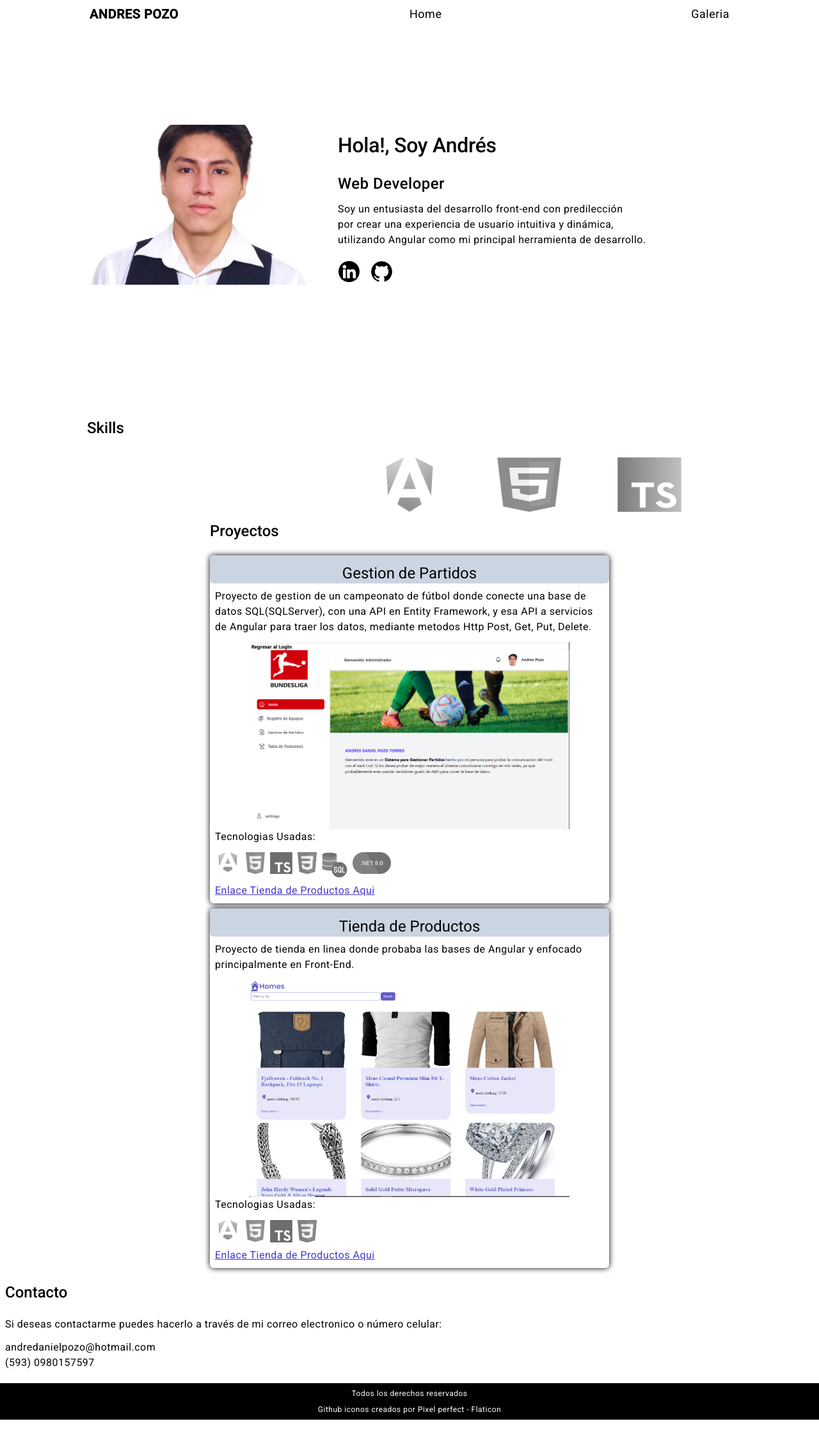
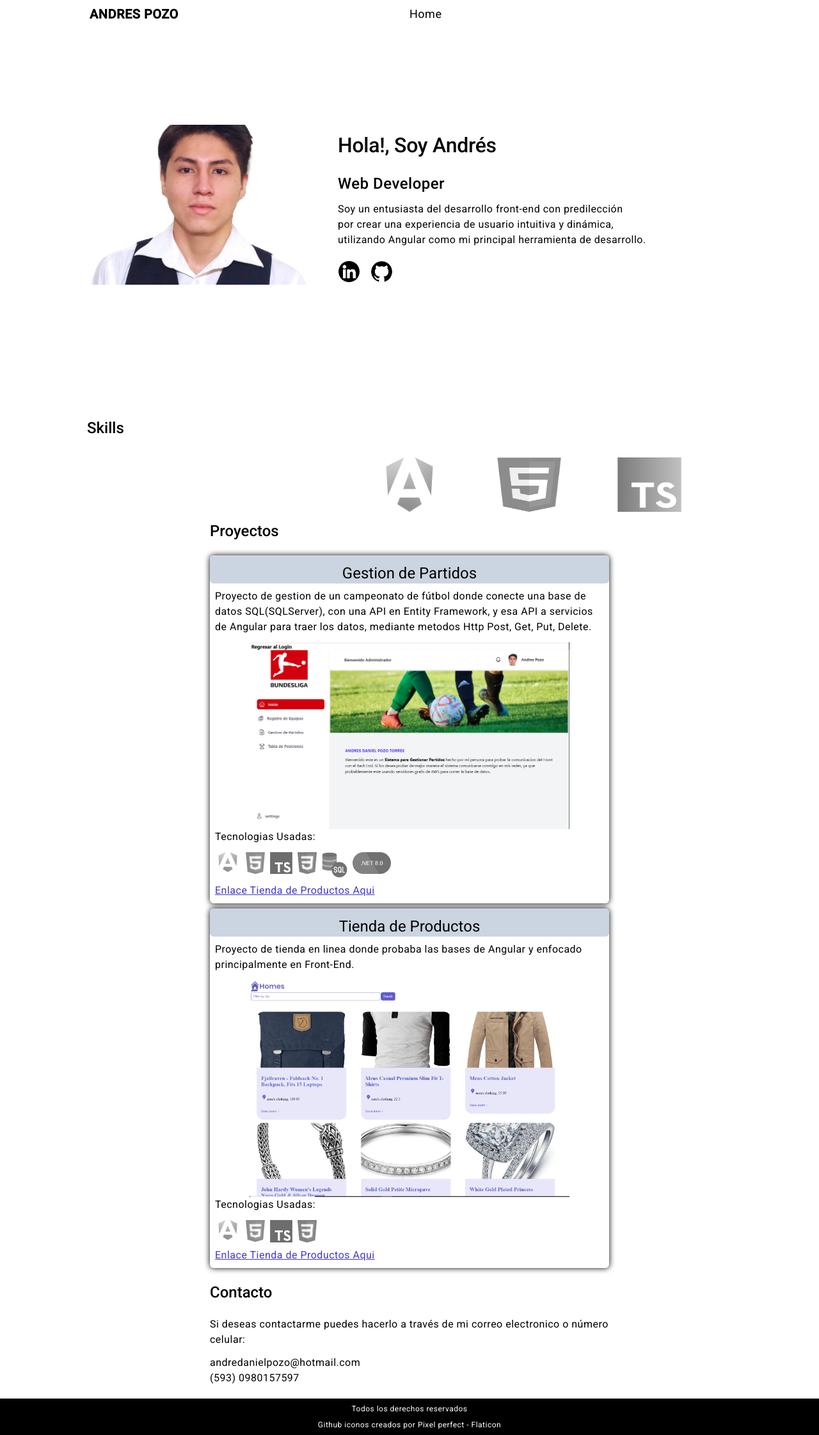
Before and after one commit to ArpionX/Angular19, an Angular app: page /futuro in a window 1280 px wide. Shown: the whole page at 64% size. Before the commit the page ends 2219 px from the top, so only its background shows below. Built offline with nearby package versions, Linux system fonts and the light colour scheme.

Commit message:
agregados cambios en header y footer

```diff
--- a/src/app/futuro/futuro.component.html
+++ b/src/app/futuro/futuro.component.html
@@ -85,7 +85,7 @@
   </div>
 
 </div>
-<div class="p-2">
+<div class="p-2 max-w-screen-sm mx-auto">
   <h3 class="subtema">Contacto</h3>
   <p>Si deseas contactarme puedes hacerlo a través de mi correo electronico o número celular:</p>
   <ul>
--- a/src/app/header/header.component.html
+++ b/src/app/header/header.component.html
@@ -10,9 +10,7 @@
             <a routerLink="/futuro" routerLinkActive="Active" ariaCurrentWhenActive="page" class="">Home
             </a>
           </li>
-          <li class="">
-            <a routerLink="/galery" routerLinkActive="Active" ariaCurrentWhenActive="page" class="">Galeria</a>
-          </li>
+
         </ul>
       </nav>
       <div class="flex justify-end flex-auto lg:hidden">
@@ -37,7 +35,6 @@
       <nav class="flex flex-col flex-1 ">
           <ul class="flex flex-col text-xl font-medium">
             <li [class]="linksMenu"><a class="p-4 pr-20" href="/">Home</a></li>
-            <li [class]="linksMenu"><a class="p-4 pr-20" href="/user">Usuario</a></li>
             <li [class]="linksMenu"><a class="p-4 pr-20" href="/futuro">Futuro</a></li>
           </ul>
       </nav>
```
Also changed, not shown: firebase.json (added), 2 other files (tests, documents, lock files or other folders).
